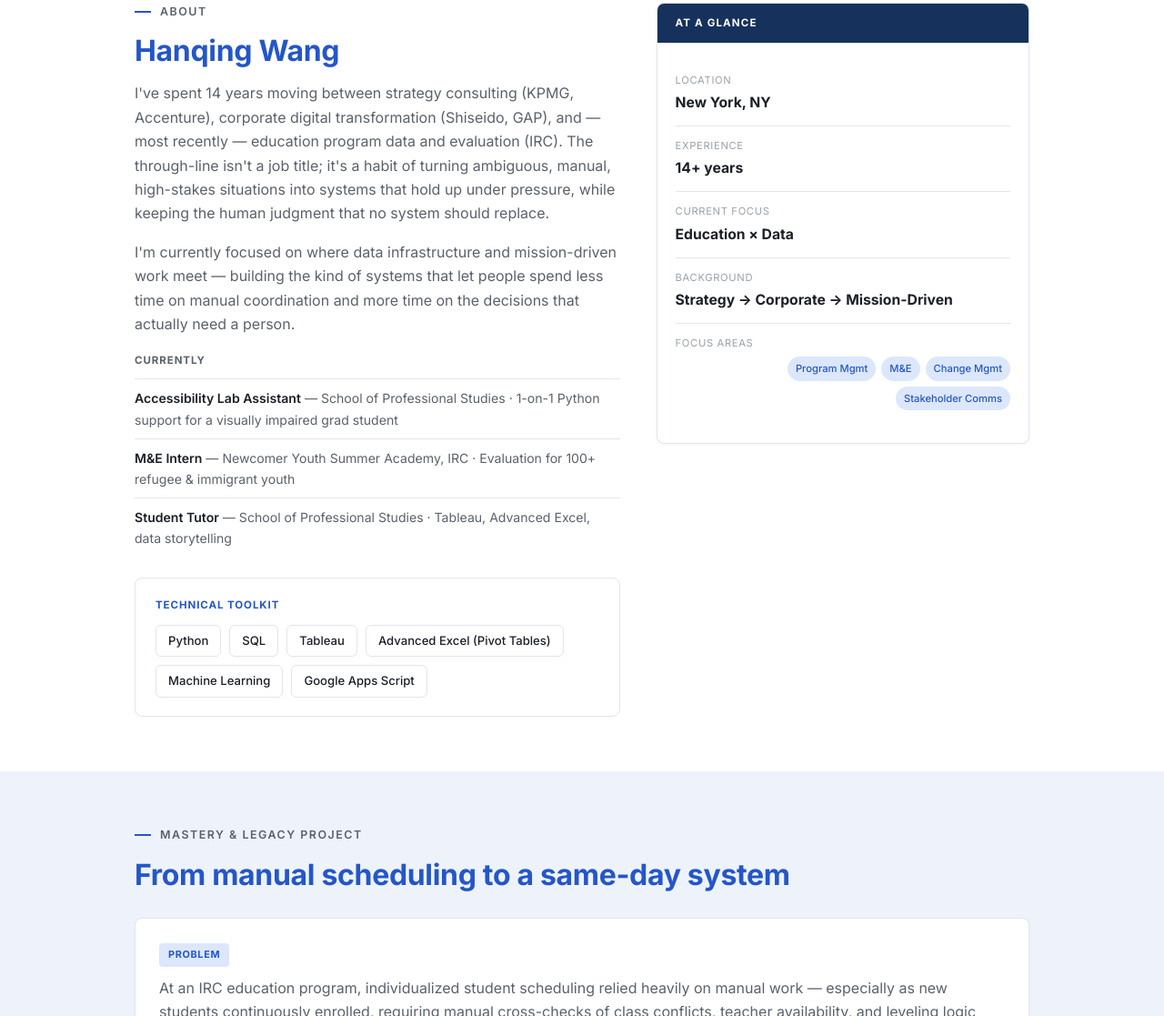
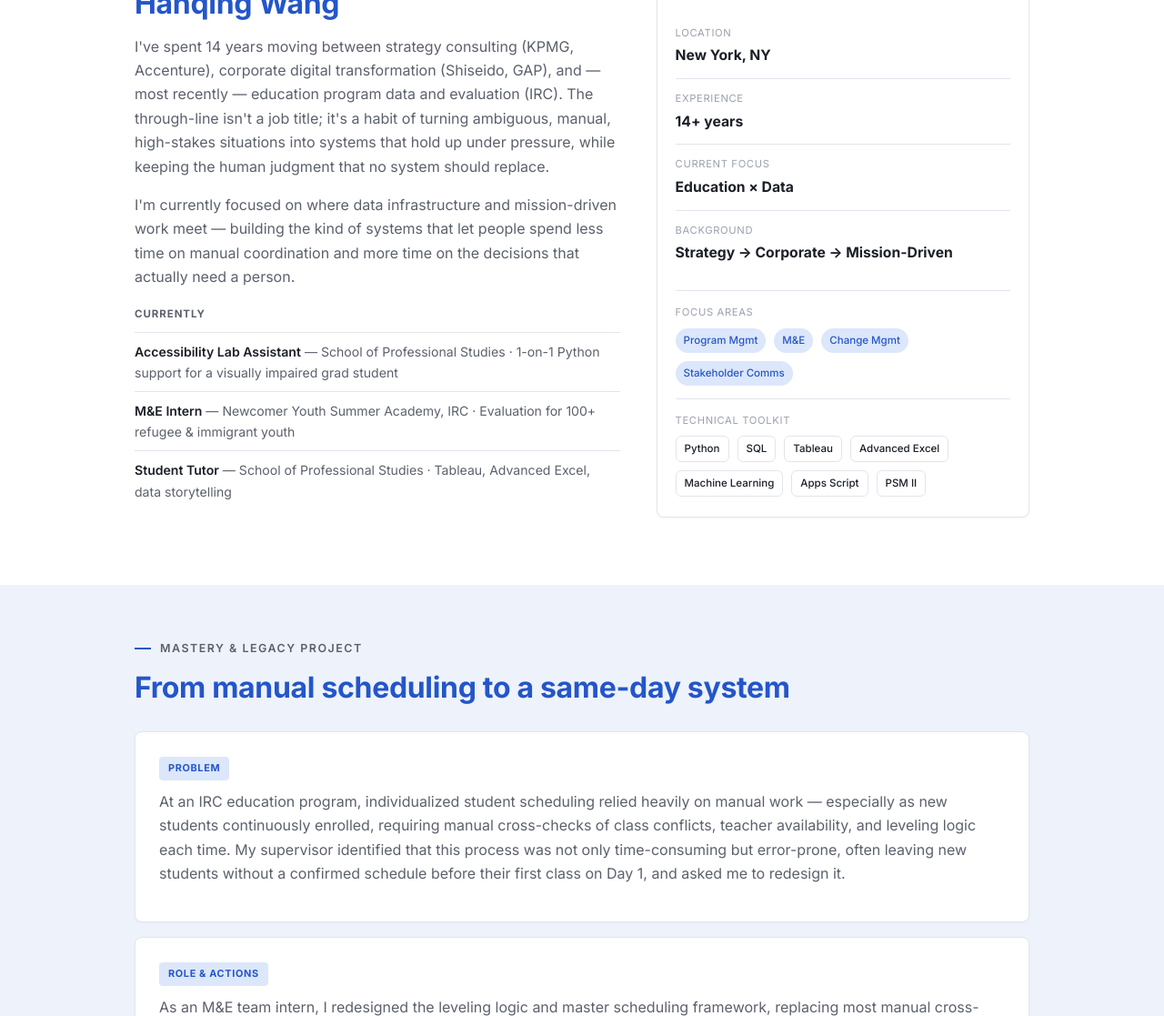
Before and after one commit to LakishaWang/HanqingWang.github.io, a plain HTML site: page index.html in a window 1280 px wide. Shown: the part 799-1916 px from the top of the page at 91% size. Drawn offline with Linux system fonts and the light colour scheme.

Commit message:
Add files via upload

```diff
--- a/index.html
+++ b/index.html
@@ -28,7 +28,7 @@
 <header class="block bg-light hero" id="top">
   <div class="block-inner">
     <div class="eyebrow">STRATEGY · DATA · EDUCATION — NYC</div>
-    <h1>I build the systems behind<br>stronger student outcomes.</h1>
+    <h1>I build the systems behind stronger student outcomes.</h1>
     <p class="role-line">14 years across strategy consulting, corporate digital transformation, and — most recently — education program data &amp; evaluation.</p>
     <p class="lede">I build the systems that free people to do the part of the work only a person can do: listening, judging, deciding. This site is a working record of that — a case study, a set of interview-ready stories, and where I'm headed next.</p>
     <div class="hero-actions">
@@ -58,18 +58,6 @@
           <div class="concurrent-line"><strong>M&amp;E Intern</strong> — Newcomer Youth Summer Academy, IRC <span>· Evaluation for 100+ refugee &amp; immigrant youth</span></div>
           <div class="concurrent-line"><strong>Student Tutor</strong> — School of Professional Studies <span>· Tableau, Advanced Excel, data storytelling</span></div>
         </div>
-
-        <div class="skills-card">
-          <span class="cat-label">Technical Toolkit</span>
-          <div class="pill-row" style="margin-top:0;">
-            <span class="pill-outline">Python</span>
-            <span class="pill-outline">SQL</span>
-            <span class="pill-outline">Tableau</span>
-            <span class="pill-outline">Advanced Excel (Pivot Tables)</span>
-            <span class="pill-outline">Machine Learning</span>
-            <span class="pill-outline">Google Apps Script</span>
-          </div>
-        </div>
       </div>
 
       <div class="glance">
@@ -80,18 +68,28 @@
             <div class="glance-row"><dt>Experience</dt><dd>14+ years</dd></div>
             <div class="glance-row"><dt>Current Focus</dt><dd>Education × Data</dd></div>
             <div class="glance-row"><dt>Background</dt><dd>Strategy → Corporate → Mission-Driven</dd></div>
-            <div class="glance-row">
-              <dt>Focus Areas</dt>
-              <dd>
-                <div class="pill-row" style="margin-top:6px; justify-content:flex-end;">
-                  <span class="pill-fill">Program Mgmt</span>
-                  <span class="pill-fill">M&amp;E</span>
-                  <span class="pill-fill">Change Mgmt</span>
-                  <span class="pill-fill">Stakeholder Comms</span>
-                </div>
-              </dd>
+          </dl>
+          <div class="glance-tags">
+            <span class="glance-tags-label">Focus Areas</span>
+            <div class="pill-row">
+              <span class="pill-fill">Program Mgmt</span>
+              <span class="pill-fill">M&amp;E</span>
+              <span class="pill-fill">Change Mgmt</span>
+              <span class="pill-fill">Stakeholder Comms</span>
             </div>
-          </dl>
+          </div>
+          <div class="glance-tags">
+            <span class="glance-tags-label">Technical Toolkit</span>
+            <div class="pill-row">
+              <span class="pill-outline">Python</span>
+              <span class="pill-outline">SQL</span>
+              <span class="pill-outline">Tableau</span>
+              <span class="pill-outline">Advanced Excel</span>
+              <span class="pill-outline">Machine Learning</span>
+              <span class="pill-outline">Apps Script</span>
+              <span class="pill-outline">PSM II</span>
+            </div>
+          </div>
         </div>
       </div>
     </div>
--- a/style.css
+++ b/style.css
@@ -27,7 +27,7 @@ body {
 }
 
 h1, h2, h3 { margin: 0; line-height: 1.2; letter-spacing: -0.01em; font-weight: 700; }
-h1 { font-size: clamp(1.7rem, 3.3vw, 2.4rem); color: var(--accent); }
+h1 { font-size: clamp(1.7rem, 3.1vw, 2.3rem); color: var(--accent); }
 h2 { font-size: clamp(1.5rem, 3vw, 2rem); color: var(--accent); }
 h3 { font-size: 1.12rem; color: var(--ink); font-weight: 700; }
 
@@ -120,9 +120,12 @@ section.block { padding: 60px 0; }
 .concurrent-line strong { color: var(--ink); font-weight: 600; }
 .concurrent-line span { color: var(--ink-soft); }
 
-/* Focus Areas pills inside At a Glance — right-aligned, smaller */
-.glance-row dd .pill-row { display: flex; flex-wrap: wrap; gap: 6px; }
-.glance-row dd .pill-fill { font-size: 0.7rem; padding: 4px 9px; }
+/* Focus Areas / Technical Toolkit inside At a Glance */
+.glance-tags { padding: 14px 0; border-top: 1px solid var(--line); }
+.glance-tags-label { font-size: 0.7rem; letter-spacing: 0.06em; text-transform: uppercase; color: #9aa1ab; margin-bottom: 8px; display: block; }
+.glance-tags .pill-row { margin-top: 0; }
+.glance-tags .pill-fill { font-size: 0.72rem; padding: 4px 9px; }
+.glance-tags .pill-outline { font-size: 0.72rem; padding: 4px 9px; }
 
 /* Cards (case study / story bank) */
 .card { background: #fff; border: 1px solid var(--line); border-radius: 8px; padding: 24px 26px; margin-bottom: 16px; box-shadow: 0 1px 3px rgba(0,0,0,0.03); }
```
